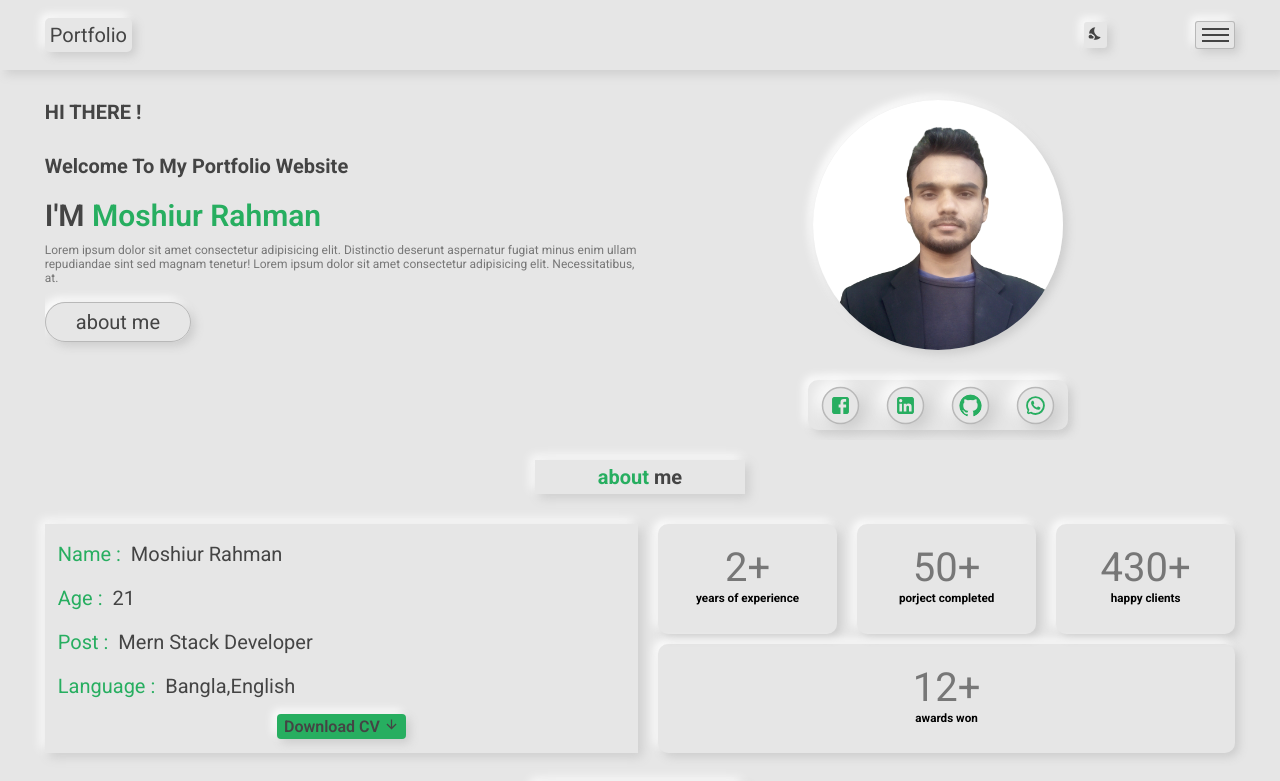
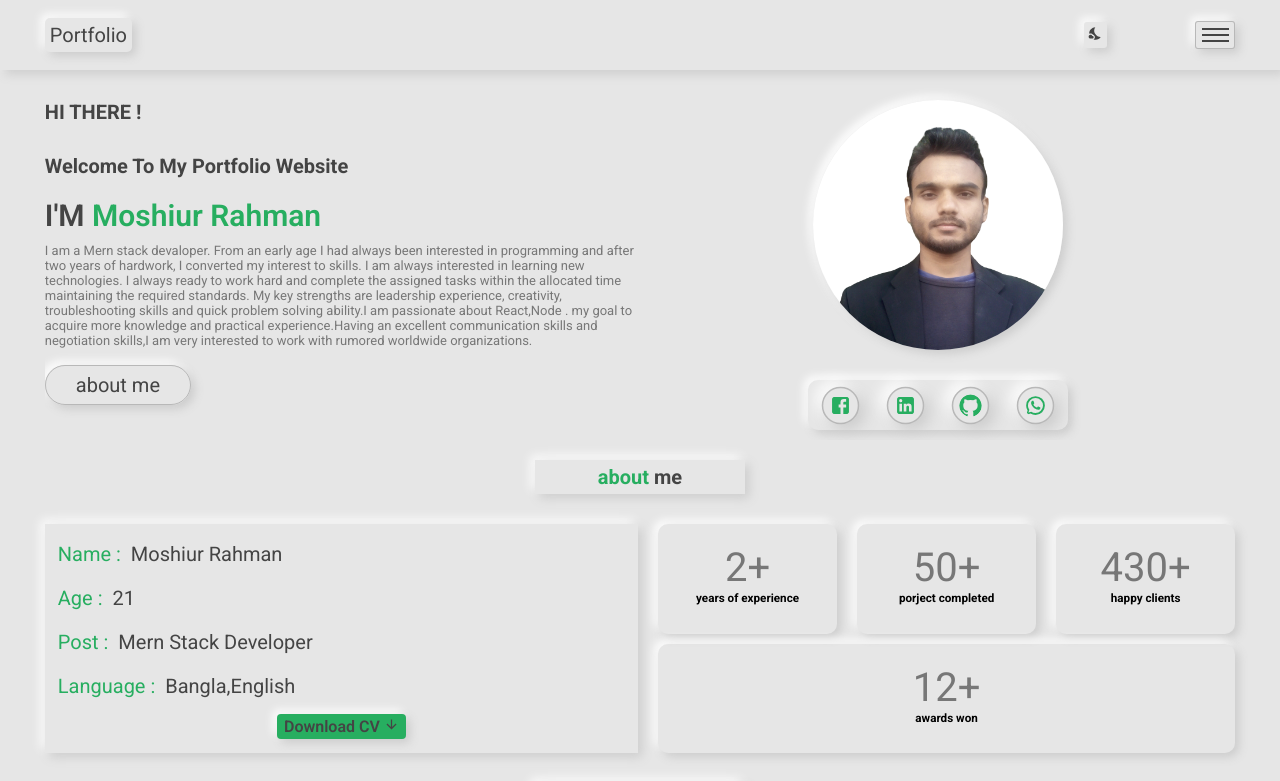
Before and after one commit to dev-moshiur/portfolio, a React (Create React App) app: page / in a window 1280 px wide. Shown: the top 781 px of the page. Built offline with nearby package versions, Linux system fonts and the light colour scheme.

Commit message:
commited

```diff
--- a/src/components/pages/home/Home.jsx
+++ b/src/components/pages/home/Home.jsx
@@ -20,10 +20,17 @@
           I'M <span className="name">Moshiur Rahman</span>
         </span>
         <p>
-          Lorem ipsum dolor sit amet consectetur adipisicing elit. Distinctio
-          deserunt aspernatur fugiat minus enim ullam repudiandae sint sed
-          magnam tenetur! Lorem ipsum dolor sit amet consectetur adipisicing
-          elit. Necessitatibus, at.
+          I am a Mern stack devaloper.
+          From an early age I had always been interested in
+          programming and after two years of hardwork, I converted my interest to skills.
+          I am always interested in learning new technologies. I always ready
+          to work hard and complete the assigned tasks within the allocated time
+          maintaining the required standards. My key strengths are leadership
+          experience, creativity, troubleshooting skills and quick problem solving
+          ability.I am passionate about React,Node . my goal to acquire more knowledge and practical
+          experience.Having an excellent communication skills and negotiation skills,I am very interested to
+          work with rumored worldwide organizations.
+
         </p>
         <a href="#about" className="btn">
           about me{" "}
--- a/src/components/pages/home/home.scss
+++ b/src/components/pages/home/home.scss
@@ -25,7 +25,7 @@
     }
   }
   p {
-    font-size: 1.2rem;
+    font-size: 1.3rem;
     margin-bottom: 1.5rem;
     color: var(--light-color);
     padding: 1rem 0;
```
